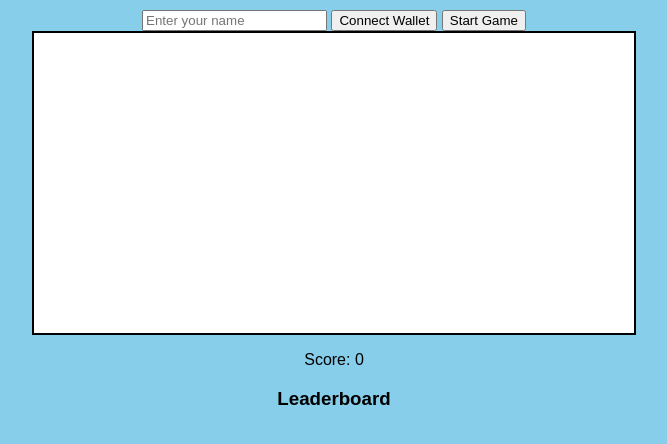
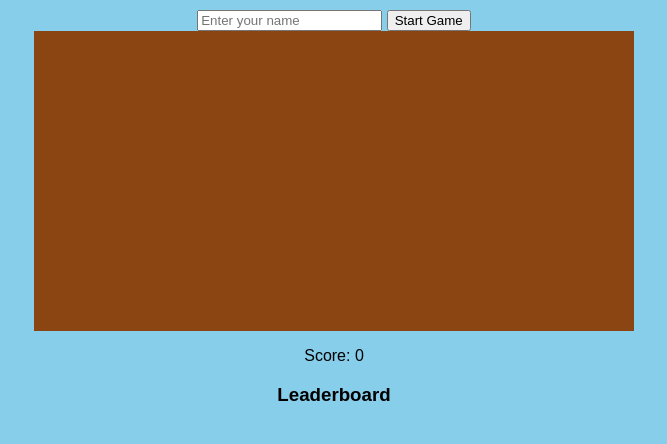
Before and after one commit to ApeInMeBase/ApeInMe-Runner, a plain HTML site: page index.html in a window 1280 px wide. Shown: the whole page, without its empty margins (306-973 px from the left). Drawn offline with Linux system fonts and the light colour scheme.

Commit message:
Update index.html

```diff
--- a/index.html
+++ b/index.html
@@ -1,4 +1,3 @@
-
 <!DOCTYPE html>
 <html lang="en">
 <head>
@@ -7,14 +6,13 @@
   <title>Jungle Monkey Runner</title>
   <style>
     body { margin: 0; padding: 0; background: #87ceeb; font-family: sans-serif; }
-    canvas { display: block; margin: 0 auto; background: #fff; border: 2px solid #000; }
+    canvas { display: block; margin: 0 auto; background: #8b4513; }
     .controls, .leaderboard { text-align: center; margin-top: 10px; }
   </style>
 </head>
 <body>
   <div class="controls">
     <input id="playerName" placeholder="Enter your name" />
-    <button onclick="connectWallet()">Connect Wallet</button>
     <button onclick="startGame()">Start Game</button>
   </div>
   <canvas id="gameCanvas" width="600" height="300"></canvas>
```
